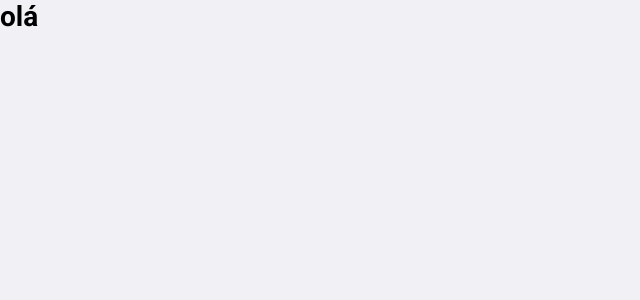
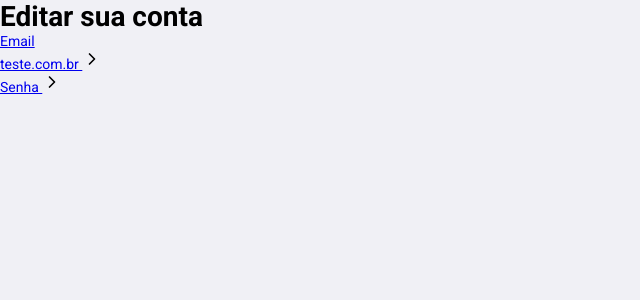
Before and after one commit to omateusamaral/Notes, a React (Create React App) app in the folder frontend/: page /account in a window 1280 px wide. Shown: the top 300 px of the page, without its empty margins (0-640 px from the left). Built offline with nearby package versions, Linux system fonts and the light colour scheme; sample sign-in values are in the browser's storage.

Commit message:
page created

```diff
--- a/frontend/src/Pages/Account/index.js
+++ b/frontend/src/Pages/Account/index.js
@@ -1,7 +1,26 @@
 import React from "react";
-
-// import { Container } from './styles';
-
+import { Link } from "react-router-dom";
+import { FiChevronRight } from "react-icons/fi";
+import "./style.css";
 export default function Account() {
-  return <h1>olá</h1>;
+  return (
+    <div className="account-container">
+      <div className="edit-account">
+        <header>
+          <h1>Editar sua conta</h1>
+        </header>
+        <Link to="" className="edit-email">
+          <div>Email</div>
+          <span>
+            teste.com.br <FiChevronRight size={20} color="#000" />
+          </span>
+        </Link>
+        <Link to="" className="edit-password">
+          <div>
+            Senha <FiChevronRight size={20} color="#000" />
+          </div>
+        </Link>
+      </div>
+    </div>
+  );
 }
```
